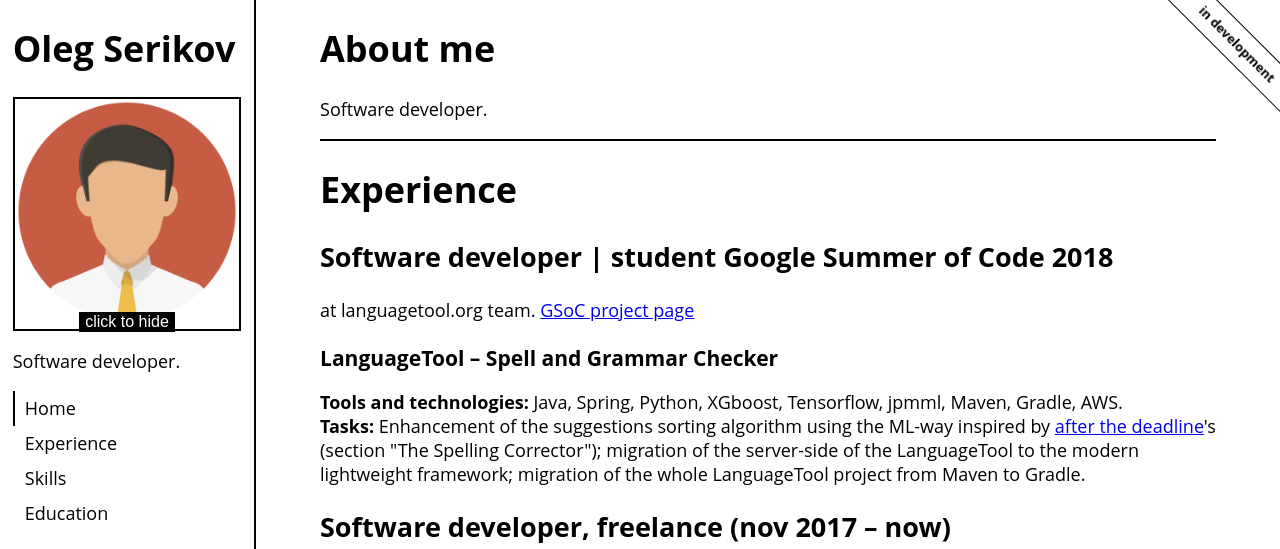
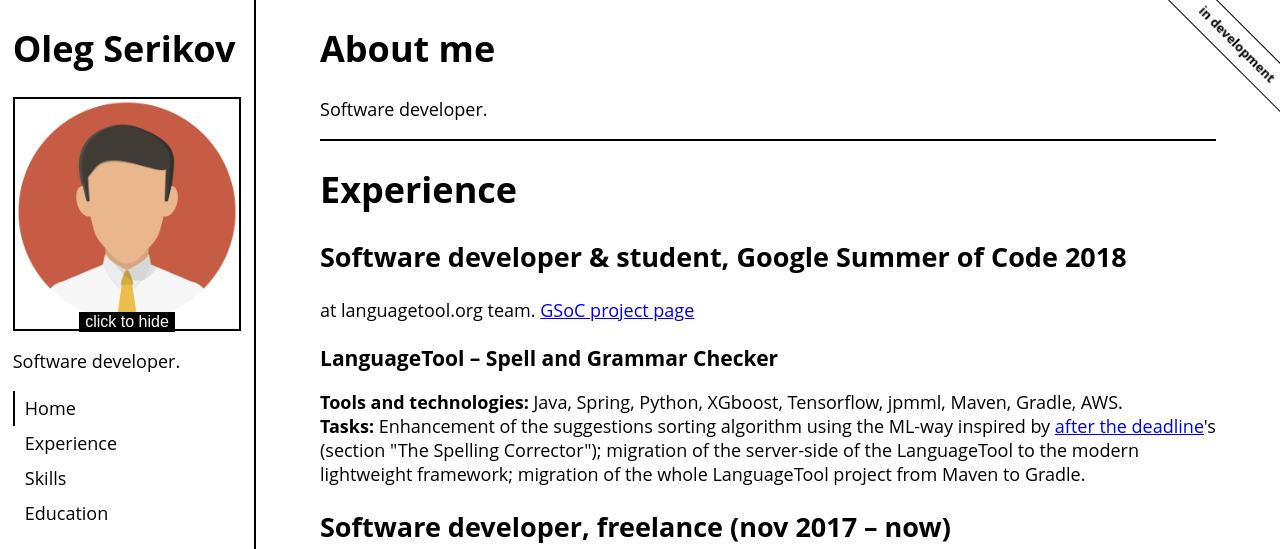
Before and after one commit to oserikov/oserikov.github.io.old, a plain HTML site: page index.html in a window 1280 px wide. Shown: the top 549 px of the page. Drawn offline with nearby package versions, Linux system fonts and the light colour scheme.

Commit message:
small typo fix

```diff
--- a/index.html
+++ b/index.html
@@ -113,7 +113,7 @@
         <h1>Experience</h1>
 
         <div class="position">
-            <h2>Software developer | student Google Summer of Code 2018</h2>
+            <h2>Software developer & student, Google Summer of Code 2018</h2>
             <p>at languagetool.org team. <a href="https://summerofcode.withgoogle.com/projects/#6752519368212480">GSoC project page</a></p>
             <div class="project">
                 <h3>LanguageTool &ndash; Spell and Grammar Checker</h3>
```
